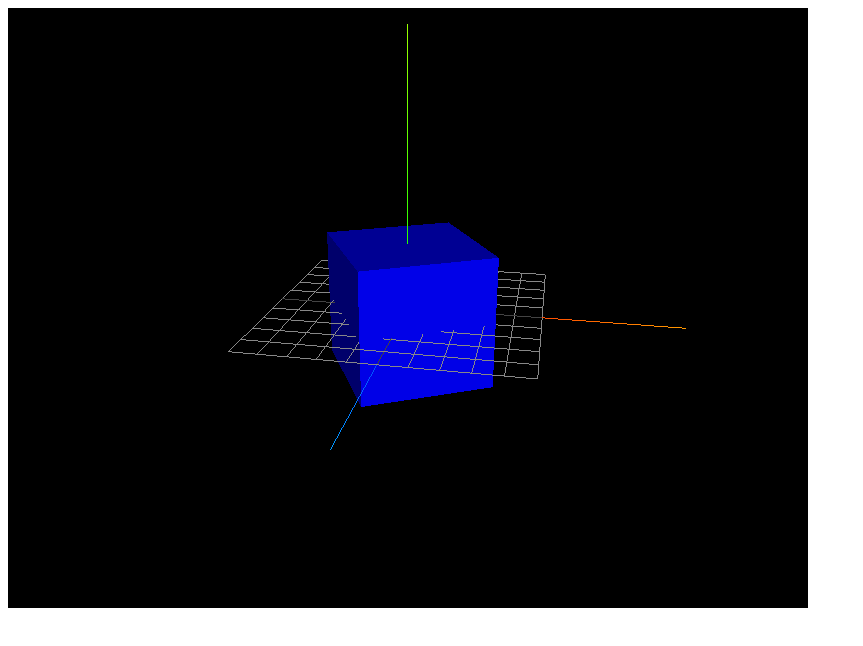
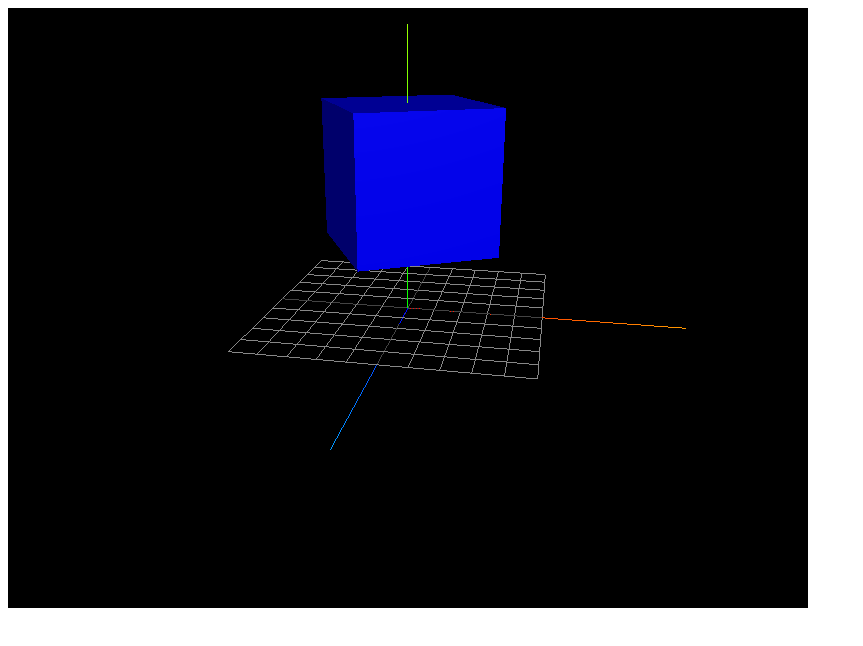
Before and after one commit to WAKITAGO/WebGL-1-, a plain HTML site: page index.html in a window 1280 px wide. Shown: the whole page, without its empty margins (0-863 px from the left). Drawn offline with nearby package versions, Linux system fonts and the light colour scheme; animation ran at ten frames a second.

Commit message:
Update index.html

```diff
--- a/index.html
+++ b/index.html
@@ -49,7 +49,7 @@
         var geometry = new THREE.BoxGeometry(1, 1, 1);
         var material = new THREE.MeshPhongMaterial({ color: 0x0000ff });
         var box = new THREE.Mesh(geometry, material);
-        box.position.set(0,0,0); //位置を指定
+        box.position.set(0,1,0); //位置を指定
         scene.add(box);   // シーンに追加
 
         update();
```
